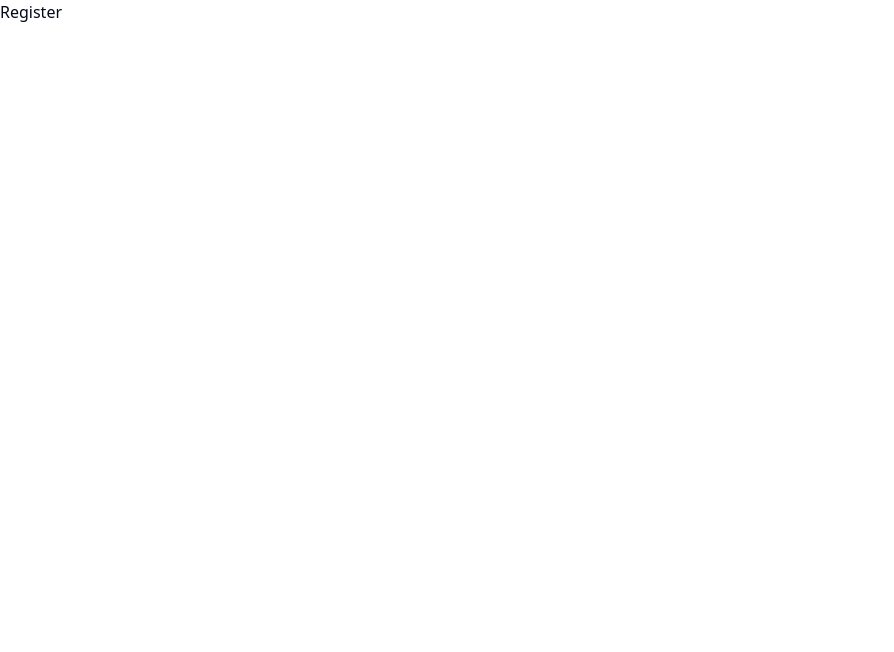
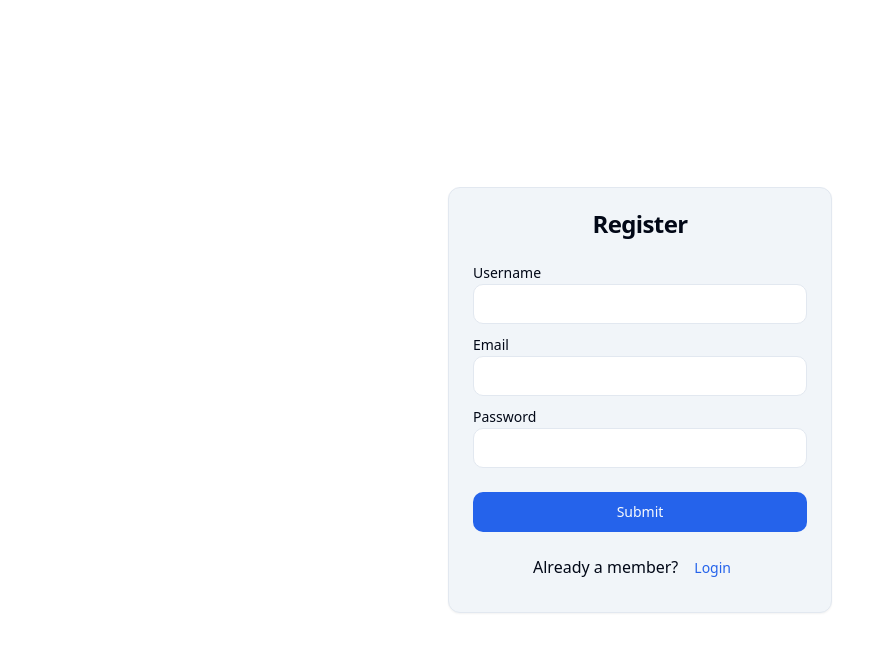
Before and after one commit to alirlikh/store, a React (Vite) app: page /register in a window 1280 px wide. Shown: the top 652 px of the page, without its empty margins (0-894 px from the left). Built offline with nearby package versions, Linux system fonts and the light colour scheme.

Commit message:
feat: add register page and action of form

```diff
--- a/src/App.tsx
+++ b/src/App.tsx
@@ -17,6 +17,8 @@ import { ErrorElement } from "./components"
 import { loader as landingLoader } from "@/pages/Landing"
 import { loader as productLoader } from "@/pages/Products"
 import { loader as SingleProductLoader } from "@/pages/SingleProduct"
+
+import { action as registerUser } from "./pages/Register"
 
 const router = createBrowserRouter([
   {
@@ -49,7 +51,7 @@ const router = createBrowserRouter([
     ]
   },
   { path: "/login", element: <Login />, errorElement: <Error /> },
-  { path: "/register", element: <Register />, errorElement: <Error /> }
+  { path: "/register", element: <Register />, errorElement: <Error />, action: registerUser }
 ])
 
 const App = () => {
--- a/src/pages/Register.tsx
+++ b/src/pages/Register.tsx
@@ -1,8 +1,57 @@
-import React from 'react'
+import { ActionFunction, Form, Link, redirect } from "react-router-dom"
+import { Card, CardHeader, CardContent, CardTitle } from "@/components/ui/card"
+import { Button } from "@/components/ui/button"
+import { SubmitBtn, FormInput } from "@/components"
+import { customFetch } from "@/utils"
+import { toast } from "@/hooks/use-toast"
+import { AxiosError } from "axios"
+
+export const action: ActionFunction = async ({ request }): Promise<Response | null> => {
+  const formData = await request.formData()
+  const data = Object.fromEntries(formData)
+
+  try {
+    await customFetch.post("/auth/local/register", data)
+
+    toast({ description: "Registered" })
+    return redirect("/login")
+  } catch (error) {
+    console.log(error)
+
+    const errorMsg =
+      error instanceof AxiosError ? error.response?.data.error.message : "Registration Failed"
+    toast({ description: errorMsg })
+    return null
+  }
+}
 
 const Register = () => {
   return (
-    <div>Register</div>
+    <section className="h-screen grid place-items-center">
+      <Card className="w-96 bg-muted">
+        <CardHeader>
+          <CardTitle className="text-center">Register</CardTitle>
+        </CardHeader>
+        <CardContent>
+          <Form method="post">
+            <FormInput type="text" name="username" />
+            <FormInput type="email" name="email" />
+            <FormInput type="password" name="password" />
+
+            <Button type="submit" variant="default" className="w-full mt-4">
+              Submit
+            </Button>
+
+            <p className="text-center mt-4">
+              Already a member?
+              <Button type="button" asChild variant="link">
+                <Link to="/login">Login</Link>
+              </Button>
+            </p>
+          </Form>
+        </CardContent>
+      </Card>
+    </section>
   )
 }
 
```
